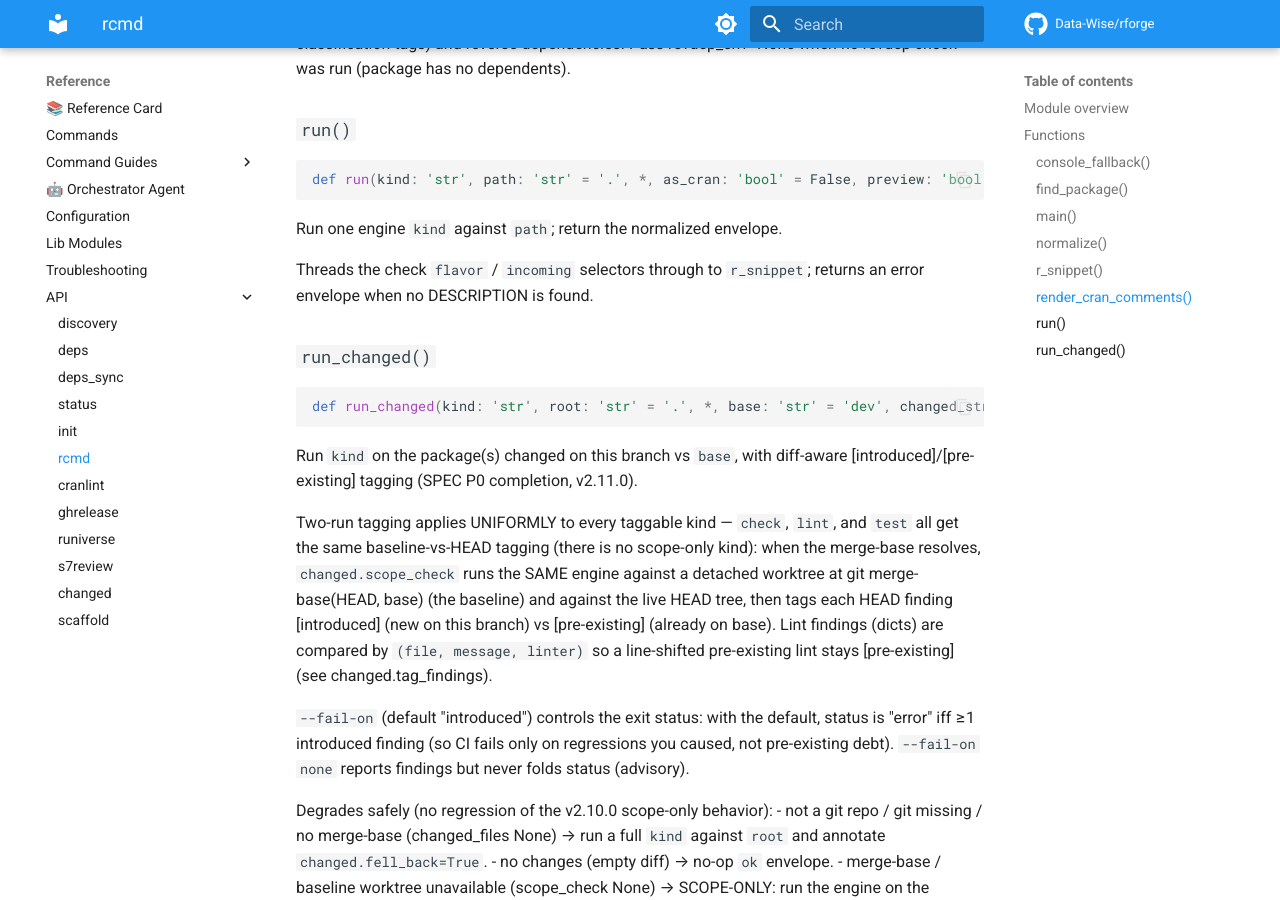
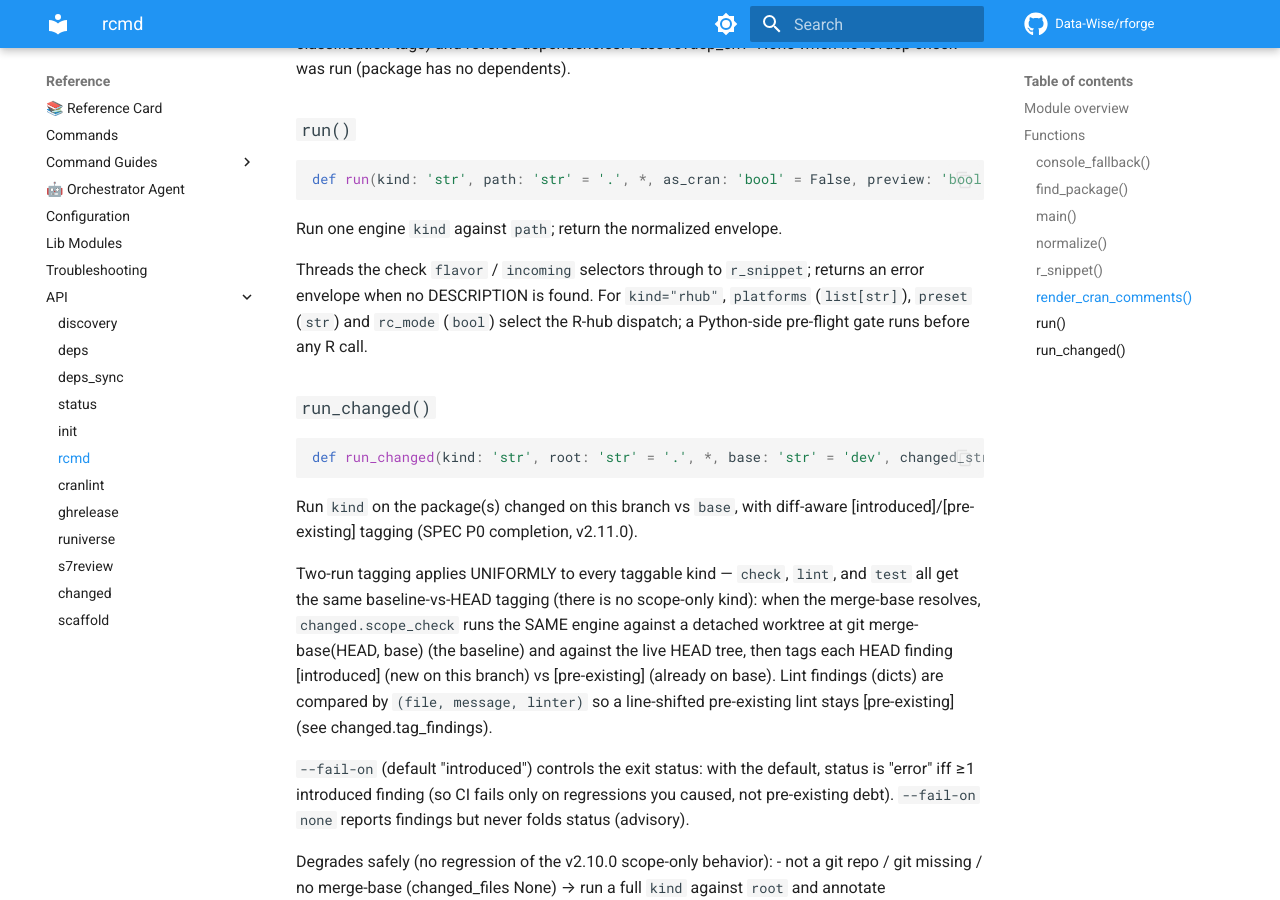
Before and after one commit to Data-Wise/rforge, an MkDocs documentation site: the page built from docs/reference/rcmd.md, in a window 1280 px wide and 900 px high, scrolled down 1743 px. Built offline with MkDocs 1.6.1 and Material for MkDocs 9.7.7, drawn with Linux system fonts in a browser that asks for light colours; comment, search, counter and statistics services are not loaded.

Commit message:
docs(r:rhub): regenerate rcmd reference for new run()/r_snippet signatures (phase 5)
Co-Authored-By: Claude Opus 4.8 (1M context) <noreply@anthropic.com>

````diff
--- a/docs/reference/rcmd.md
+++ b/docs/reference/rcmd.md
@@ -56,7 +56,7 @@ Fold a raw engine result into the common envelope.
 ### `r_snippet()`
 
 ```python
-def r_snippet(kind: 'str', path: 'str', *, as_cran: 'bool' = False, preview: 'bool' = False, strict: 'bool' = False, articles_only: 'bool' = False, devel: 'bool' = False, flavor: 'str | None' = None, incoming: 'bool' = False, platform: 'str' = 'all') -> 'str'
+def r_snippet(kind: 'str', path: 'str', *, as_cran: 'bool' = False, preview: 'bool' = False, strict: 'bool' = False, articles_only: 'bool' = False, devel: 'bool' = False, flavor: 'str | None' = None, incoming: 'bool' = False, platform: 'str' = 'all', platforms: 'list | None' = None, rc_mode: 'bool' = False) -> 'str'
 ```
 
 Build the R one-liner for engine ``kind``, emitting JSON on stdout.
@@ -81,13 +81,15 @@ revdep_env=None when no revdep check was run (package has no dependents).
 ### `run()`
 
 ```python
-def run(kind: 'str', path: 'str' = '.', *, as_cran: 'bool' = False, preview: 'bool' = False, strict: 'bool' = False, articles_only: 'bool' = False, devel: 'bool' = False, flavor: 'str | None' = None, incoming: 'bool' = False, platform: 'str' = 'all') -> 'dict'
+def run(kind: 'str', path: 'str' = '.', *, as_cran: 'bool' = False, preview: 'bool' = False, strict: 'bool' = False, articles_only: 'bool' = False, devel: 'bool' = False, flavor: 'str | None' = None, incoming: 'bool' = False, platform: 'str' = 'all', platforms: 'list | None' = None, preset: 'str | None' = None, rc_mode: 'bool' = False) -> 'dict'
 ```
 
 Run one engine ``kind`` against ``path``; return the normalized envelope.
 
 Threads the check ``flavor`` / ``incoming`` selectors through to ``r_snippet``;
-returns an error envelope when no DESCRIPTION is found.
+returns an error envelope when no DESCRIPTION is found. For ``kind="rhub"``,
+``platforms`` (``list[str]``), ``preset`` (``str``) and ``rc_mode`` (``bool``)
+select the R-hub dispatch; a Python-side pre-flight gate runs before any R call.
 
 ### `run_changed()`
 
````
